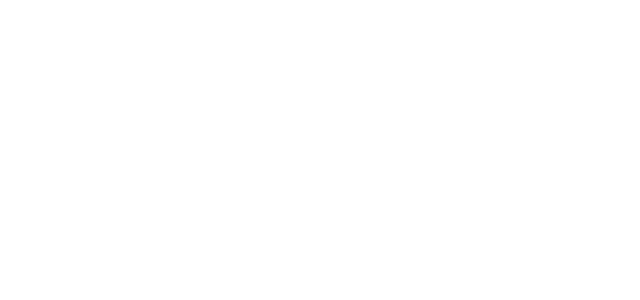
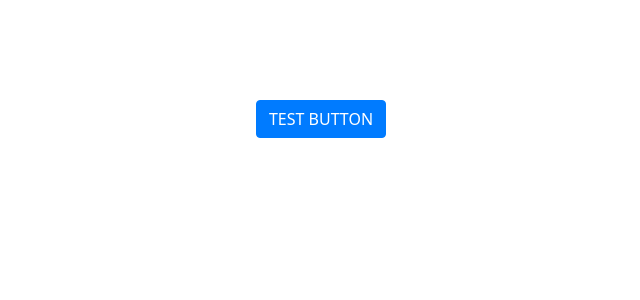
Before and after one commit to daehee1159/Mirroring-Test, a Nuxt app: page /test in a window 1280 px wide. Shown: the top 300 px of the page, without its empty margins (319-959 px from the left). Built offline with nearby package versions, Linux system fonts and the light colour scheme.

Commit message:
async await

```diff
--- a/nuxt.config.js
+++ b/nuxt.config.js
@@ -68,7 +68,7 @@
     // https://go.nuxtjs.dev/bootstrap
     'bootstrap-vue/nuxt',
     // toast ui editor
-
+    '@nuxtjs/axios'
 
   ],
 
--- a/package.json
+++ b/package.json
@@ -9,6 +9,7 @@
     "generate": "nuxt generate"
   },
   "dependencies": {
+    "@nuxtjs/axios": "^5.13.4",
     "@nuxtjs/dotenv": "^1.4.1",
     "@nuxtjs/pwa": "^3.3.5",
     "@toast-ui/vue-editor": "^2.5.2",
--- /dev/null
+++ b/pages/partner.vue
@@ -0,0 +1,22 @@
+<template>
+  <div>
+
+  </div>
+</template>
+
+<script>
+export default {
+
+  data() {
+    return {
+      partnerInfo: {},
+      productList: [],
+    }
+  },
+
+}
+</script>
+
+<style scoped>
+
+</style>
--- a/pages/test.vue
+++ b/pages/test.vue
@@ -1,18 +1,48 @@
 <template>
   <div>
-
+    <button class="btn btn-primary" @click="testMethod">
+      TEST BUTTON
+    </button>
   </div>
 </template>
 
 <script>
-import ENV from '@/env'
+export default {
+  data() {
+    return {
+      data1 : [],
+      data2 : {},
+      data3 : [],
+      data4 : [],
+    }
+  },
+  methods: {
+    async testMethod() {
+      // 이 값들은 async await 를 빼고도 해보고 .then을 써서도 해보면서 테스트
+      await this.$axios.get("https://jsonplaceholder.typicode.com/posts")
+      .then(res => {
+        this.data1 = res
+        console.log("data1 결과")
+      })
+      await this.$axios.get("https://jsonplaceholder.typicode.com/posts/1")
+      .then(res => {
+        this.data2 = res
+        console.log("data2 결과")
+      })
+      await this.$axios.get("https://jsonplaceholder.typicode.com/posts/1/comments")
+      .then(res => {
+        this.data3 = res
+        console.log("data3 결과")
+      })
+      await this.$axios.get("https://jsonplaceholder.typicode.com/comments?postId=1")
+      .then(res => {
+        this.data4 = res
+        console.log("data4 결과")
+      })
+    }
+  },
+  mounted() {
 
-export default {
-  mounted() {
-    // console.log(process.env.TEST_VARIABLE)
-
-    console.log(ENV.google.googleApiKey1)
-    console.log(ENV.google.googleApiKey2)
   }
 }
 </script>
```
Also changed, not shown: 1 other file (tests, documents, lock files or other folders).
